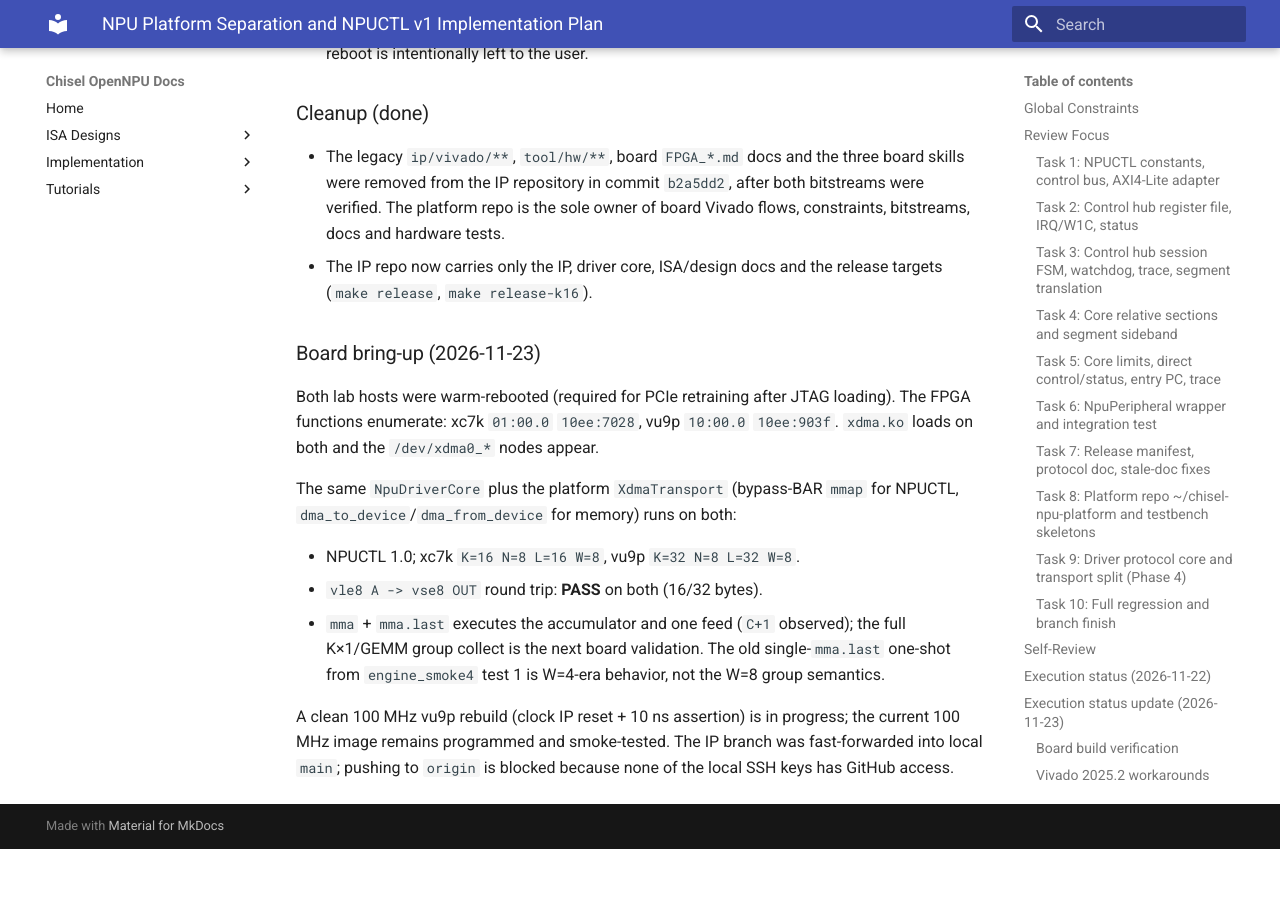
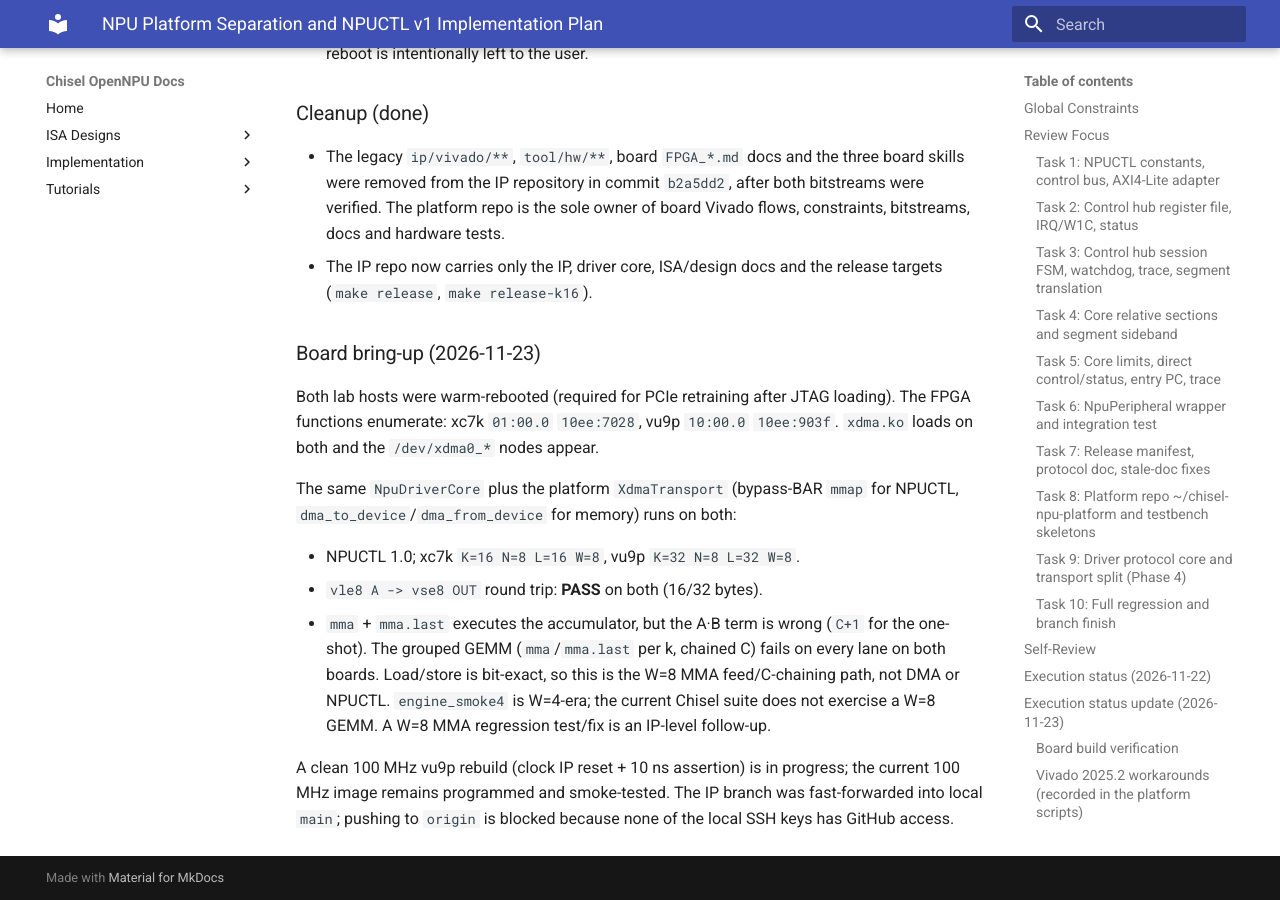
Before and after one commit to mpskex/chisel-npu, an MkDocs documentation site: the page built from docs/superpowers/plans/2026-11-22-npu-platform-separation.md, in a window 1280 px wide and 900 px high, scrolled down 12348 px. Built offline with MkDocs 1.6.1 and Material for MkDocs 9.7.7, drawn with Linux system fonts in a browser that asks for light colours; before the commit the page ends 13197 px from its top, so only the background shows below that.

Commit message:
docs(plan): record the W=8 MMA grouped-GEMM failure

```diff
--- a/docs/superpowers/plans/2026-11-22-npu-platform-separation.md
+++ b/docs/superpowers/plans/2026-11-22-npu-platform-separation.md
@@ -504,10 +504,12 @@ The same `NpuDriverCore` plus the platform `XdmaTransport` (bypass-BAR
 
 - NPUCTL 1.0; xc7k `K=16 N=8 L=16 W=8`, vu9p `K=32 N=8 L=32 W=8`.
 - `vle8 A -> vse8 OUT` round trip: **PASS** on both (16/32 bytes).
-- `mma` + `mma.last` executes the accumulator and one feed (`C+1` observed);
-  the full K×1/GEMM group collect is the next board validation.  The old
-  single-`mma.last` one-shot from `engine_smoke4` test 1 is W=4-era behavior,
-  not the W=8 group semantics.
+- `mma` + `mma.last` executes the accumulator, but the A·B term is wrong
+  (`C+1` for the one-shot).  The grouped GEMM (`mma`/`mma.last` per k,
+  chained C) fails on every lane on both boards.  Load/store is bit-exact,
+  so this is the W=8 MMA feed/C-chaining path, not DMA or NPUCTL.
+  `engine_smoke4` is W=4-era; the current Chisel suite does not exercise a
+  W=8 GEMM.  A W=8 MMA regression test/fix is an IP-level follow-up.
 
 A clean 100 MHz vu9p rebuild (clock IP reset + 10 ns assertion) is in progress;
 the current 100 MHz image remains programmed and smoke-tested.  The IP branch
```
